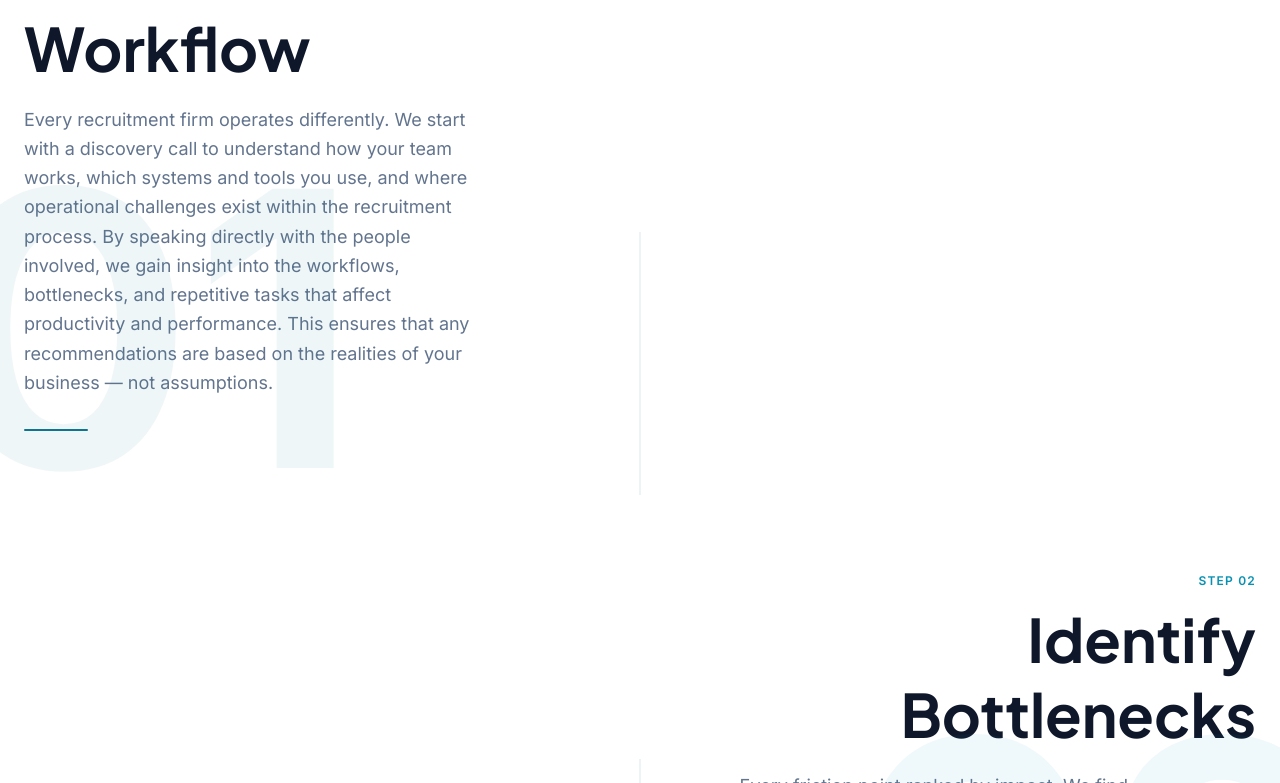
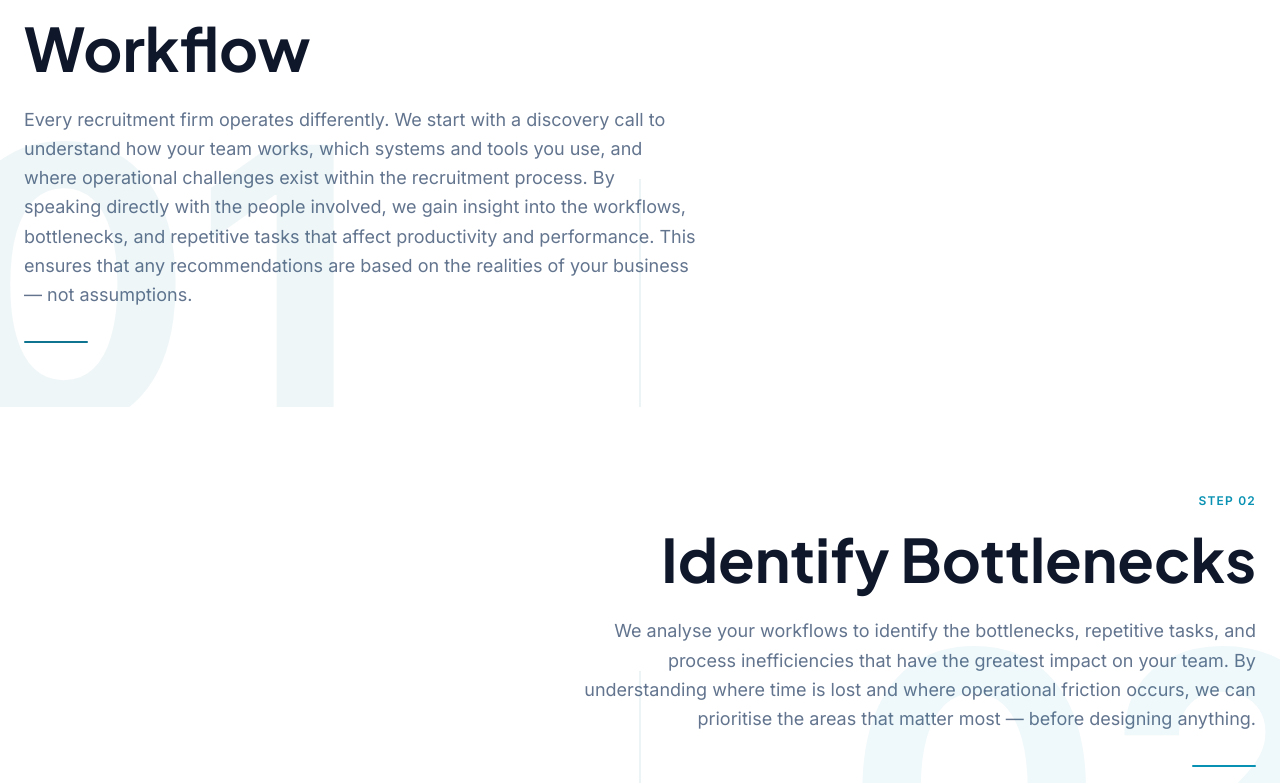
Before and after one commit to Anisabuilds/HireNove, a Next.js app: page /services in a window 1280 px wide. Shown: the part 697-1480 px from the top of the page. Built offline with nearby package versions, Linux system fonts and the light colour scheme.

Commit message:
step 02: update copy, widen text columns

```diff
--- a/components/HomeProcess.tsx
+++ b/components/HomeProcess.tsx
@@ -15,7 +15,7 @@ const steps = [
   {
     n: "02",
     title: "Identify Bottlenecks",
-    desc: "Every friction point ranked by impact. We find exactly where time is lost before designing anything.",
+    desc: "We analyse your workflows to identify the bottlenecks, repetitive tasks, and process inefficiencies that have the greatest impact on your team. By understanding where time is lost and where operational friction occurs, we can prioritise the areas that matter most — before designing anything.",
     color: "#0891B2",
     align: "right",
   },
@@ -75,7 +75,7 @@ function StepRow({ step, index }: { step: typeof steps[0]; index: number }) {
 
       {/* Content */}
       <div className="max-w-7xl mx-auto px-6 w-full py-16">
-        <div className={`max-w-xl ${isRight ? "ml-auto text-right" : "text-left"}`}>
+        <div className={`max-w-2xl ${isRight ? "ml-auto text-right" : "text-left"}`}>
           <motion.div
             initial={{ opacity: 0, y: 30 }}
             animate={inView ? { opacity: 1, y: 0 } : {}}
@@ -90,7 +90,7 @@ function StepRow({ step, index }: { step: typeof steps[0]; index: number }) {
             <h3 className="text-4xl sm:text-5xl lg:text-6xl font-display font-bold text-slate-900 leading-tight mb-5">
               {step.title}
             </h3>
-            <p className="text-slate-500 text-lg leading-relaxed max-w-md">
+            <p className="text-slate-500 text-lg leading-relaxed">
               {step.desc}
             </p>
 
```
